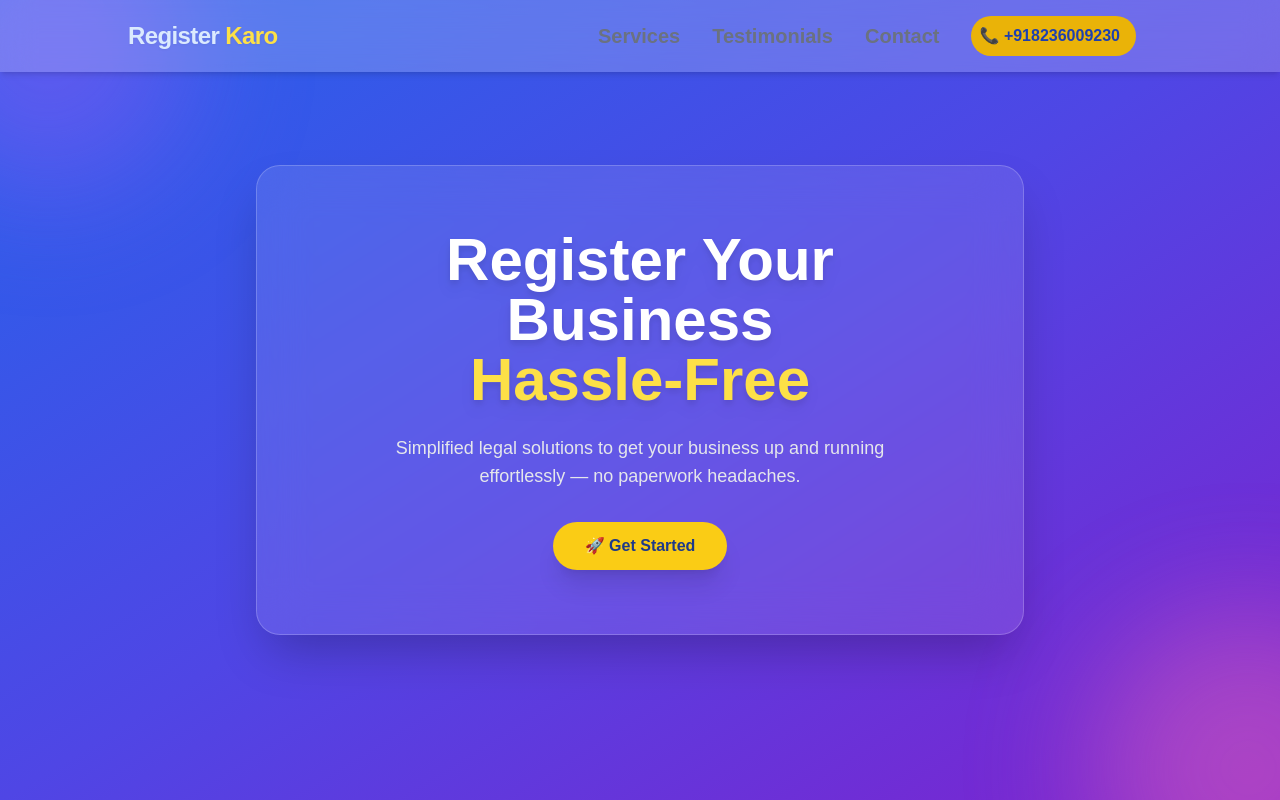
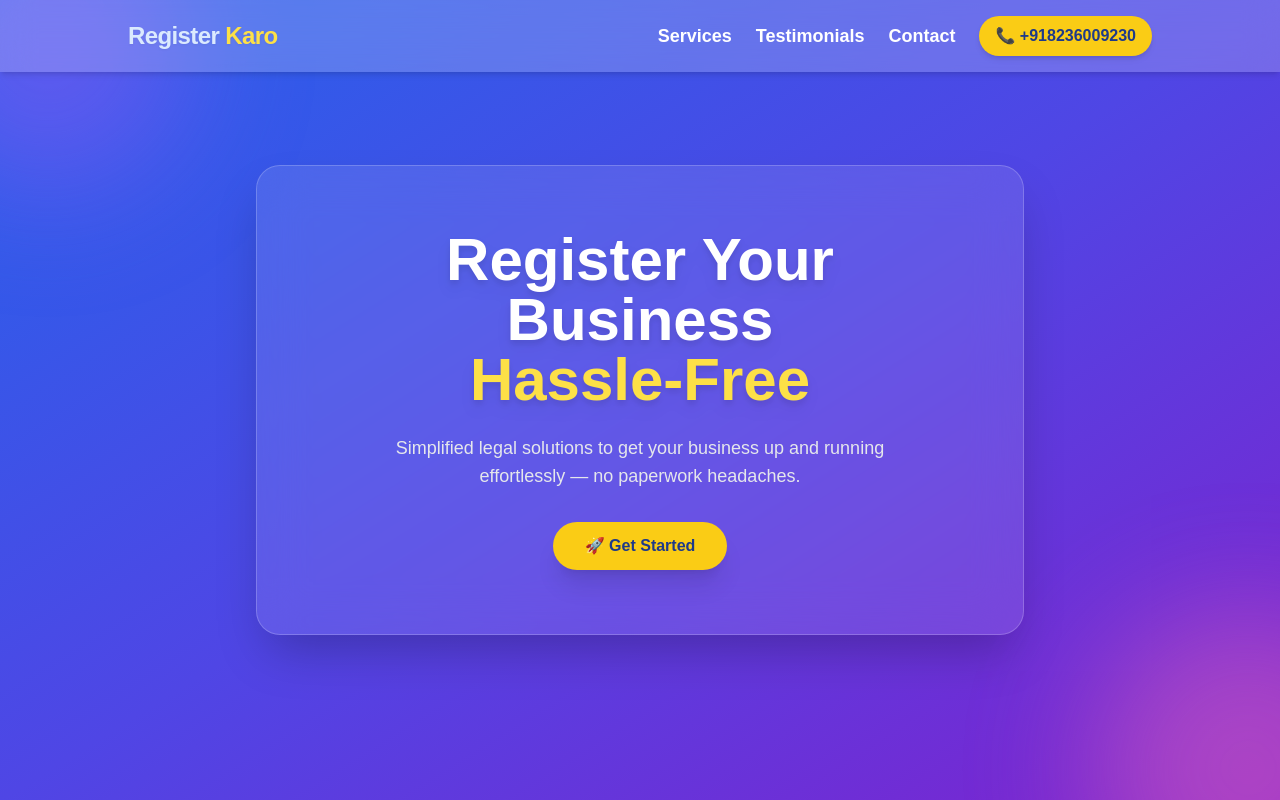
Before and after one commit to ajaykumar-21/Register-Karo-App, a React (Create React App) app: page / in a window 1280 px wide. Built offline with nearby package versions, Linux system fonts and the light colour scheme.

Commit message:
make changes in navbar for desktop menu to make code clean

```diff
--- a/src/components/NavBar.js
+++ b/src/components/NavBar.js
@@ -11,29 +11,18 @@ function NavBar() {
       </div>
 
       {/* Desktop Menu */}
-      <div className="hidden md:flex justify-between items-center">
-        <div>
+      <div className="hidden md:flex items-center space-x-6">
+        {["services", "testimonials", "contact"].map((section) => (
           <a
-            href="#services"
-            className="mx-4 font-bold text-xl text-gray-500 hover:text-gray-700"
+            key={section}
+            href={`#${section}`}
+            className="text-lg font-semibold text-white hover:text-yellow-300 transition duration-200"
           >
-            Services
+            {section.charAt(0).toUpperCase() + section.slice(1)}
           </a>
-          <a
-            href="#testimonials"
-            className="mx-4 font-bold text-xl text-gray-500 hover:text-gray-700"
-          >
-            Testimonials
-          </a>
-          <a
-            href="#contact"
-            className="mx-4 font-bold text-xl text-gray-500 hover:text-gray-700"
-          >
-            Contact
-          </a>
-        </div>
-        <div className="mx-4 font-bold text-blue-800 hover:text-gray-700 bg-yellow-500 rounded-full p-2 pr-4">
-          <span>📞 </span>+918236009230
+        ))}
+        <div className="ml-4 bg-yellow-400 hover:bg-yellow-300 text-blue-900 font-bold rounded-full px-4 py-2 shadow-md transition duration-200">
+          📞 +918236009230
         </div>
       </div>
 
```
